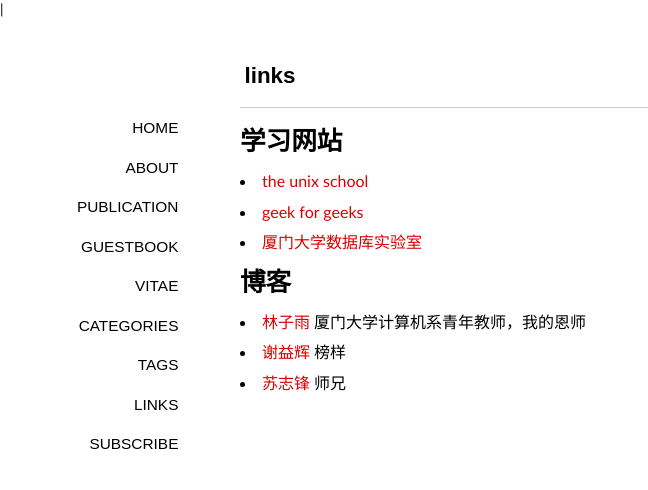
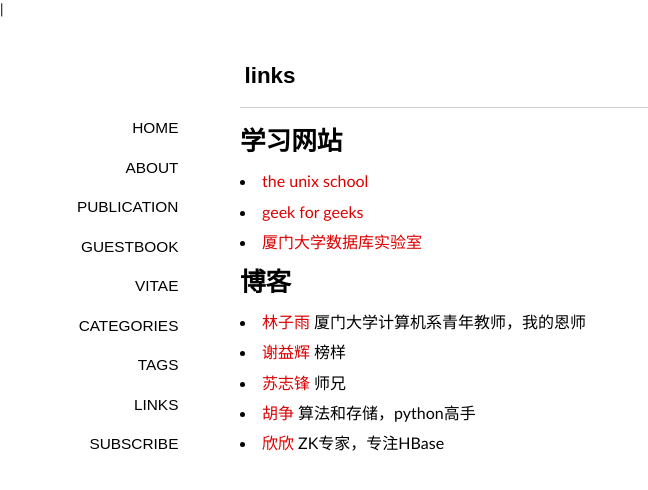
Before and after one commit to lalor/cn, a Jekyll site: the page built from links/index.md, in a window 1280 px wide. Shown: the top 490 px of the page, without its empty margins (0-648 px from the left). Built offline with Jekyll 4.4.1, drawn with Linux system fonts in a browser that asks for light colours; some web fonts are replaced; Markdown is read by kramdown in place of the engine named in the settings; comment, search, counter and statistics services are not loaded.

Commit message:
增加真神和欣欣的友情链接

```diff
--- a/links/index.md
+++ b/links/index.md
@@ -16,8 +16,11 @@ comments: yes
 
 - [林子雨][6] 厦门大学计算机系青年教师，我的恩师
 - [谢益辉][4] 榜样
+
 <!--- [陈文强][5] 朋友-->
 - [苏志锋][7] 师兄
+- [胡争][8] 算法和存储，python高手
+- [欣欣][9] ZK专家，专注HBase
 
 
 [1]: http://www.theunixschool.com/
```
Also changed, not shown: other parts of links/index.md (+2 -0 lines).
